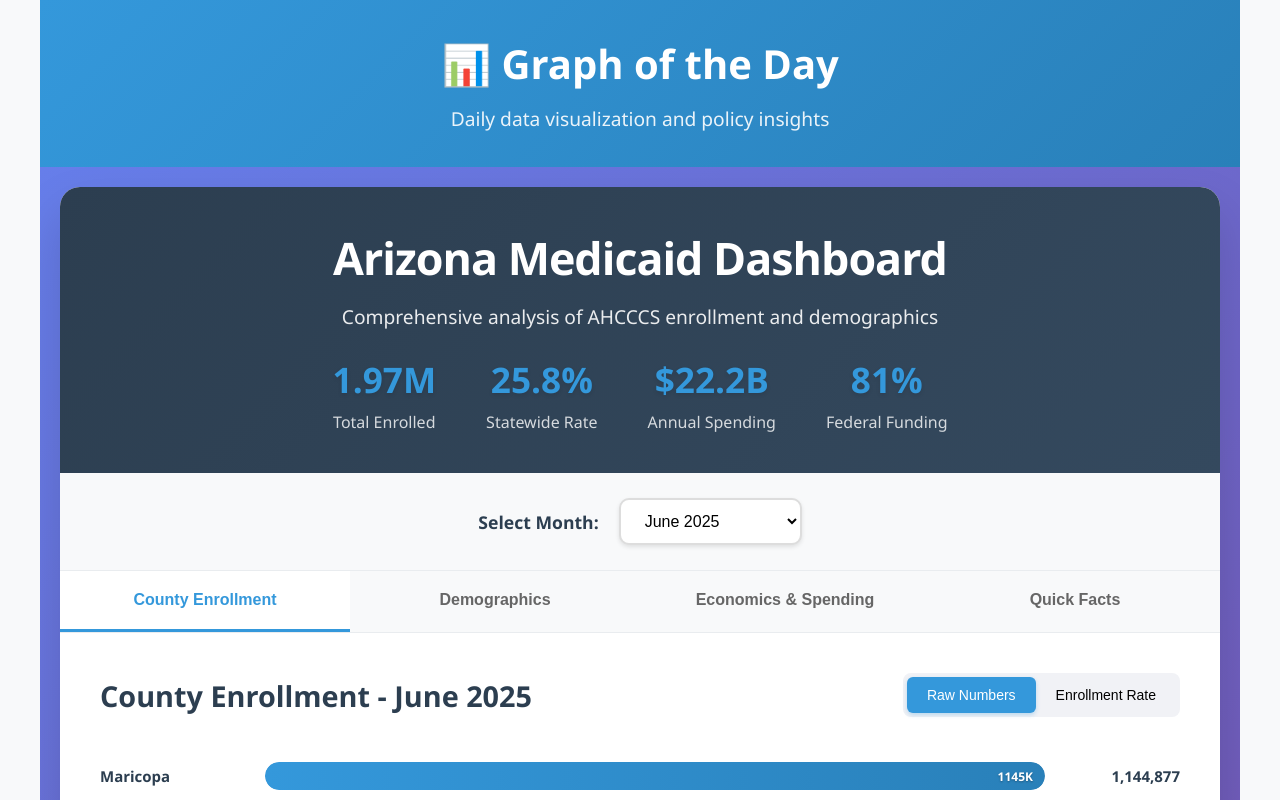
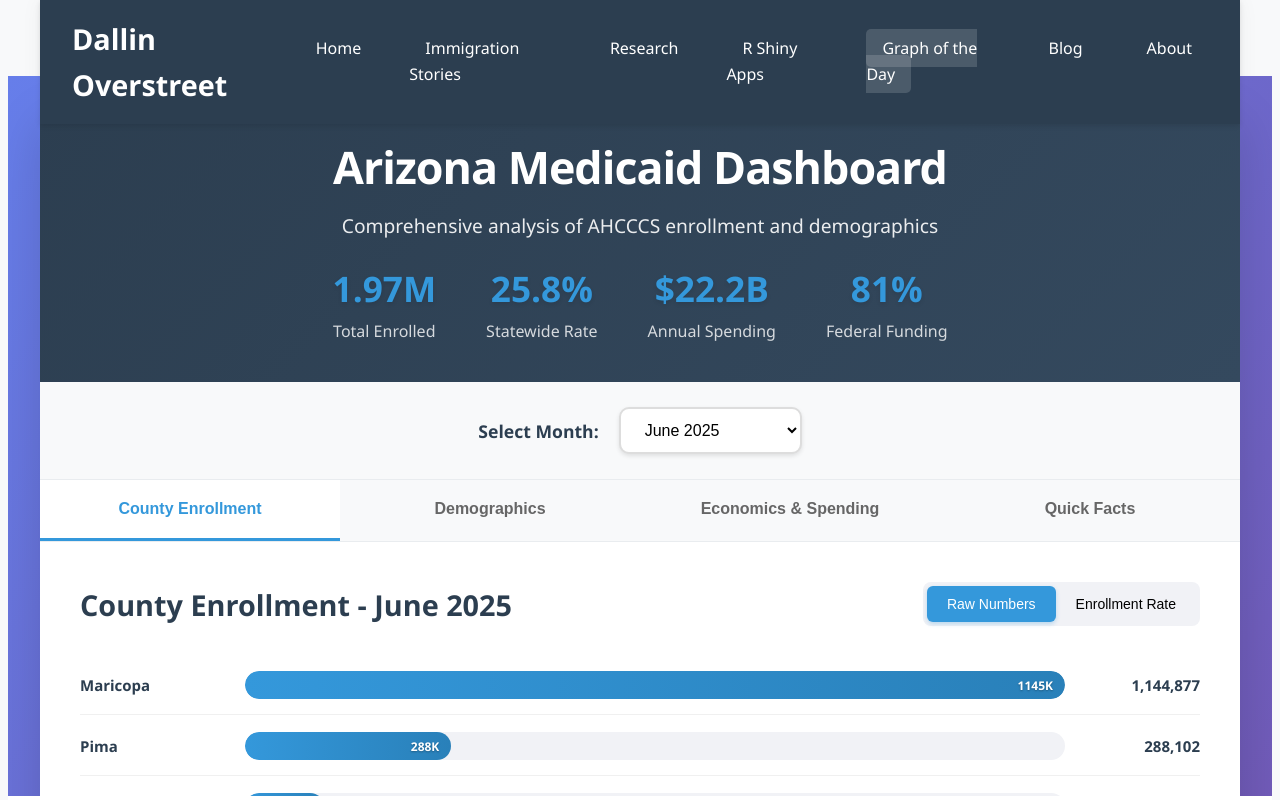
Before and after one commit to DLOverstreet/DLOverstreet.github.io, a plain HTML site: page index.html in a window 1280 px wide. Both pictures are taken after a click on the link "Graph of the Day". Shown: the top 800 px of the page. Drawn offline with nearby package versions, Linux system fonts and the light colour scheme.

Commit message:
Update index.html

```diff
--- a/index.html
+++ b/index.html
@@ -307,40 +307,22 @@
 
         /* Graph of the Day Styles */
         #graph-of-day {
-            background: #f8f9fa;
             margin: -3rem -2rem 0 -2rem;
             min-height: 100vh;
-        }
-
-        .graph-header {
-            background: linear-gradient(135deg, #3498db, #2980b9);
-            color: white;
-            padding: 2rem;
-            text-align: center;
-        }
-
-        .graph-header h1 {
-            font-size: 2.5rem;
-            margin-bottom: 0.5rem;
-            font-weight: 700;
-        }
-
-        .graph-header p {
-            font-size: 1.2rem;
-            opacity: 0.9;
+            background: white;
         }
 
         .graph-container {
             background: white;
             margin: 0;
-            min-height: calc(100vh - 120px);
+            min-height: calc(100vh - 80px);
             border-radius: 0;
             overflow: hidden;
         }
 
         .graph-iframe {
             width: 100%;
-            height: calc(100vh - 120px);
+            height: calc(100vh - 80px);
             border: none;
             background: white;
         }
@@ -368,21 +350,17 @@
             min-height: 100vh;
         }
 
-        /* Hide header and footer when dashboard or graph is active */
+        /* Hide header and footer when dashboard is active */
         body.dashboard-mode header,
-        body.dashboard-mode footer,
-        body.graph-mode header,
-        body.graph-mode footer {
+        body.dashboard-mode footer {
             display: none;
         }
 
-        body.dashboard-mode .container,
-        body.graph-mode .container {
+        body.dashboard-mode .container {
             box-shadow: none;
         }
 
-        body.dashboard-mode #hotdog-dashboard,
-        body.graph-mode #graph-of-day {
+        body.dashboard-mode #hotdog-dashboard {
             margin: 0;
             padding: 0;
         }
@@ -823,16 +801,8 @@
             }
 
             /* Graph of the Day Mobile */
-            .graph-header h1 {
-                font-size: 2rem;
-            }
-
-            .graph-header p {
-                font-size: 1rem;
-            }
-
             .graph-iframe {
-                height: calc(100vh - 100px);
+                height: calc(100vh - 80px);
             }
 
             /* Hot Dog Dashboard Mobile Optimizations */
@@ -1280,11 +1250,6 @@
 
             <!-- Graph of the Day Page -->
             <div id="graph-of-day" class="page">
-                <div class="graph-header">
-                    <h1>📊 Graph of the Day</h1>
-                    <p>Daily data visualization and policy insights</p>
-                </div>
-
                 <div class="graph-container">
                     <iframe
                         src="graph-of-the-day.html"
@@ -1643,13 +1608,9 @@
             // Add/remove special modes for full-screen pages
             if (pageId === 'hotdog-dashboard') {
                 document.body.classList.add('dashboard-mode');
-                document.body.classList.remove('graph-mode');
-            } else if (pageId === 'graph-of-day') {
-                document.body.classList.add('graph-mode');
+            } else {
                 document.body.classList.remove('dashboard-mode');
-            } else {
-                document.body.classList.remove('dashboard-mode', 'graph-mode');
-                // Add active class to corresponding nav link (only for non-special pages)
+                // Add active class to corresponding nav link (only for non-dashboard pages)
                 document.querySelectorAll(`nav a[href="#${pageId}"]`).forEach(link => link.classList.add('active'));
             }
 
```
